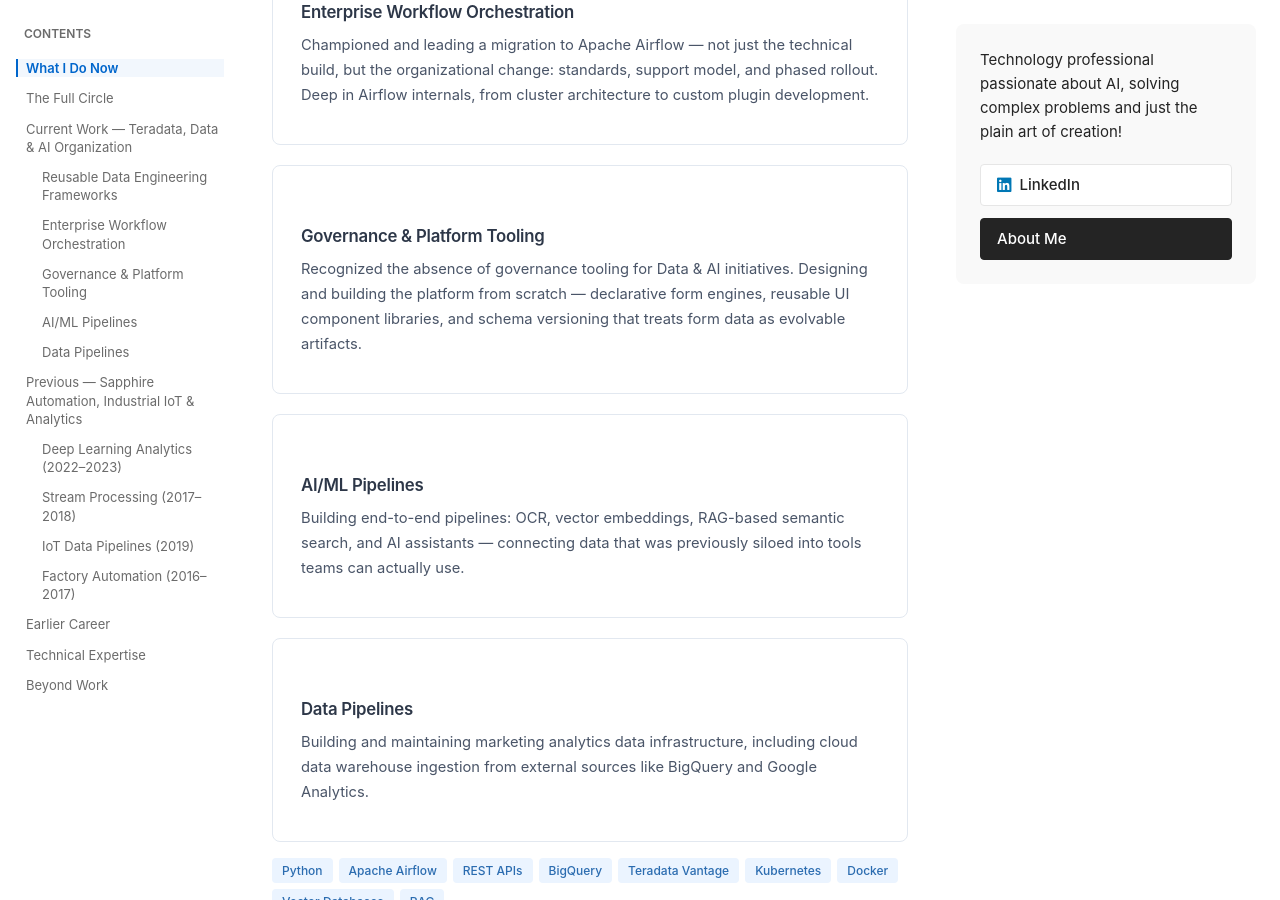
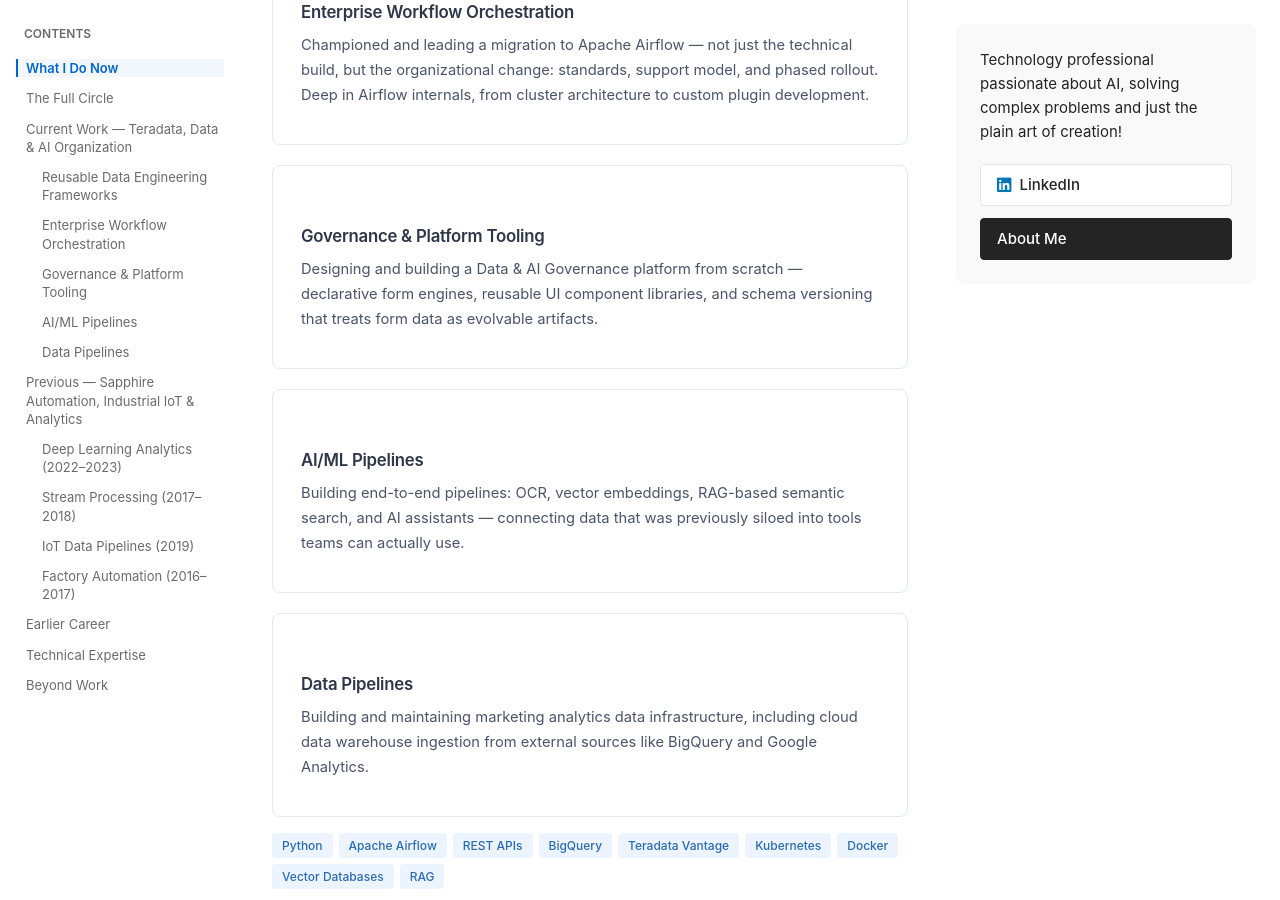
Before and after one commit to sddiv/sddiv.github.io, a Jekyll site: the page built from about-me.html, in a window 1280 px wide and 900 px high, scrolled down 1887 px. Built offline with Jekyll 4.4.1, drawn with Linux system fonts in a browser that asks for light colours.

Commit message:
Update about-me.html

```diff
--- a/about-me.html
+++ b/about-me.html
@@ -218,7 +218,7 @@ title: About Me
 
     <article class="project">
       <h3>Governance & Platform Tooling</h3>
-      <p>Recognized the absence of governance tooling for Data & AI initiatives. Designing and building the platform from scratch — declarative form engines, reusable UI component libraries, and schema versioning that treats form data as evolvable artifacts.</p>
+      <p>Designing and building a Data & AI Governance platform from scratch — declarative form engines, reusable UI component libraries, and schema versioning that treats form data as evolvable artifacts.</p>
     </article>
 
     <article class="project">
```
